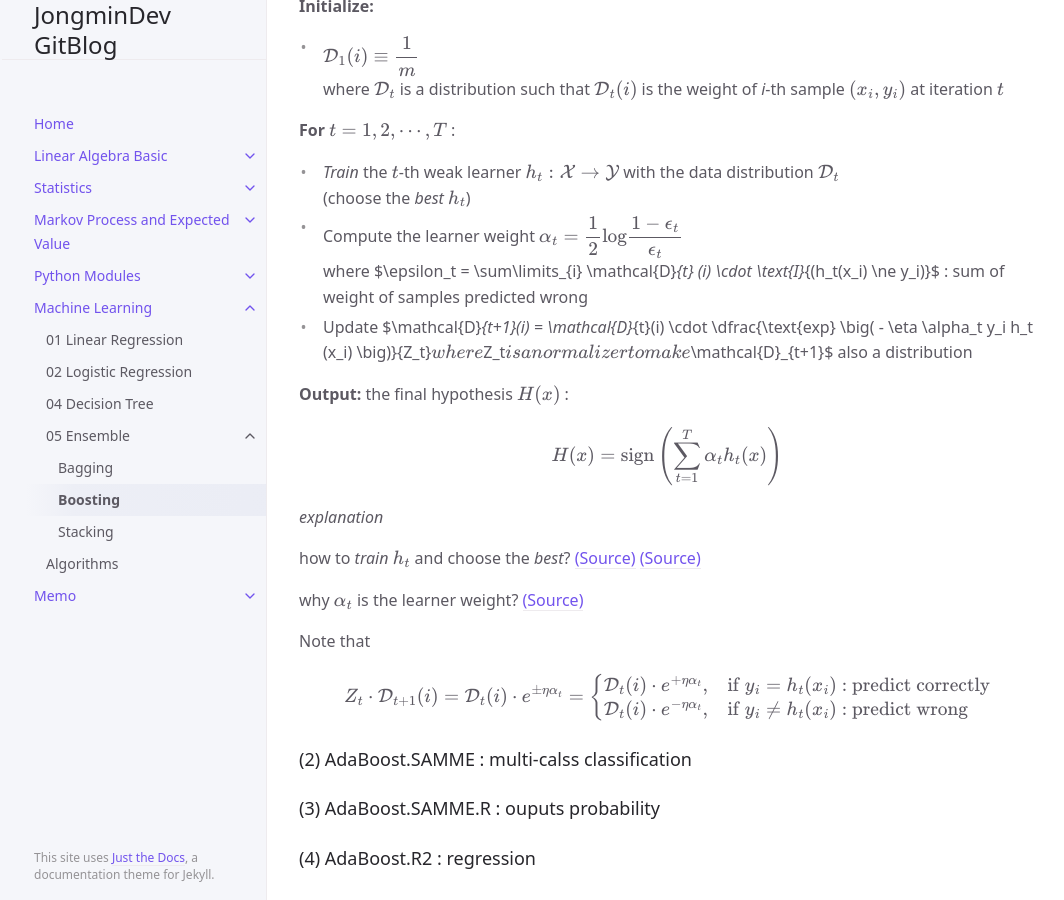
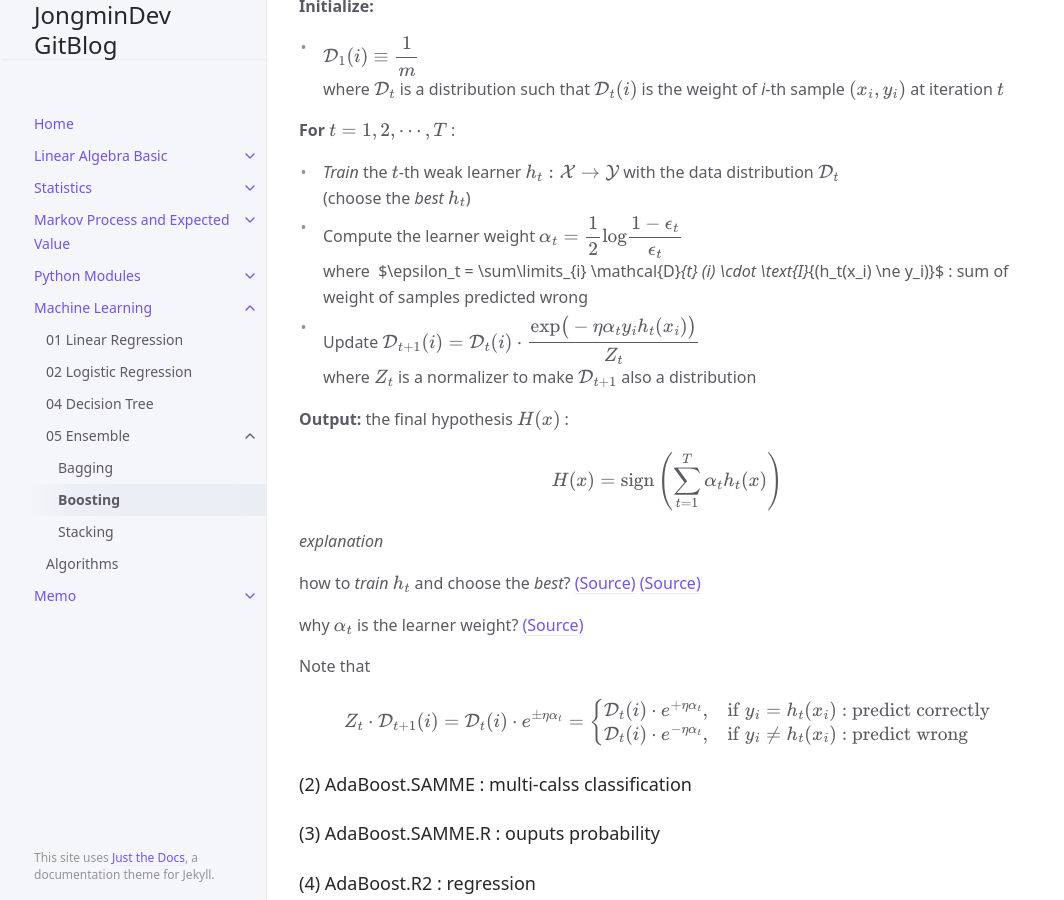
Before and after one commit to jongmindev/jongmindev.github.io, a Jekyll site: the page built from docs/MachineLearning/05_2Boosting.md, in a window 1280 px wide and 900 px high, scrolled down 3689 px. Shown: the whole window, without its empty margins (105-1169 px from the left). Built offline with Jekyll 4.4.1, drawn with Linux system fonts in a browser that asks for light colours.

Commit message:
try to correct the error of latex fomula 2
The problem is that underscores pair in inline is interpreted as italic in markdown.

```diff
--- a/docs/MachineLearning/05_2Boosting.md
+++ b/docs/MachineLearning/05_2Boosting.md
@@ -113,9 +113,9 @@ where $\mathcal{D}_t$ is a distribution such that $\mathcal{D}_t(i)$ is the weig
 - *Train* the $t$-th weak learner $h_t : \mathcal{X} \rightarrow \mathcal{Y}$ with the data distribution $\mathcal{D}_t$
 (choose the *best* $h_t$)
 - Compute the learner weight $\alpha_t = \dfrac{1}{2} \text{log} \dfrac{1- \epsilon_t}{\epsilon_t}$
-where $\epsilon_t = \sum\limits_{i} \mathcal{D}_{t} (i) \cdot \text{I}_{(h_t(x_i) \ne y_i)}$ : sum of weight of samples predicted wrong
-- Update $\mathcal{D}_{t+1}(i) = \mathcal{D}_{t}(i) \cdot \dfrac{\text{exp} \big( - \eta \alpha_t y_i h_t (x_i) \big)}{Z_t}$
-where $Z_t$ is a normalizer to make $\mathcal{D}_{t+1}$ also a distribution
+where $\let\sb_$ $\epsilon_t = \sum\limits_{i} \mathcal{D}_{t} (i) \cdot \text{I}_{(h_t(x_i) \ne y_i)}$ : sum of weight of samples predicted wrong
+- Update $\mathcal{D}\sb{t+1}(i) = \mathcal{D}\sb{t}(i) \cdot \dfrac{\text{exp} \big( - \eta \alpha\sb{t} y\sb{i} h\sb{t} (x\sb{i}) \big)}{Z\sb{t}}$
+where $Z\sb{t}$ is a normalizer to make $\mathcal{D}\sb{t+1}$ also a distribution
 
 **Output:** the final hypothesis $H(x)$ :
 
```
